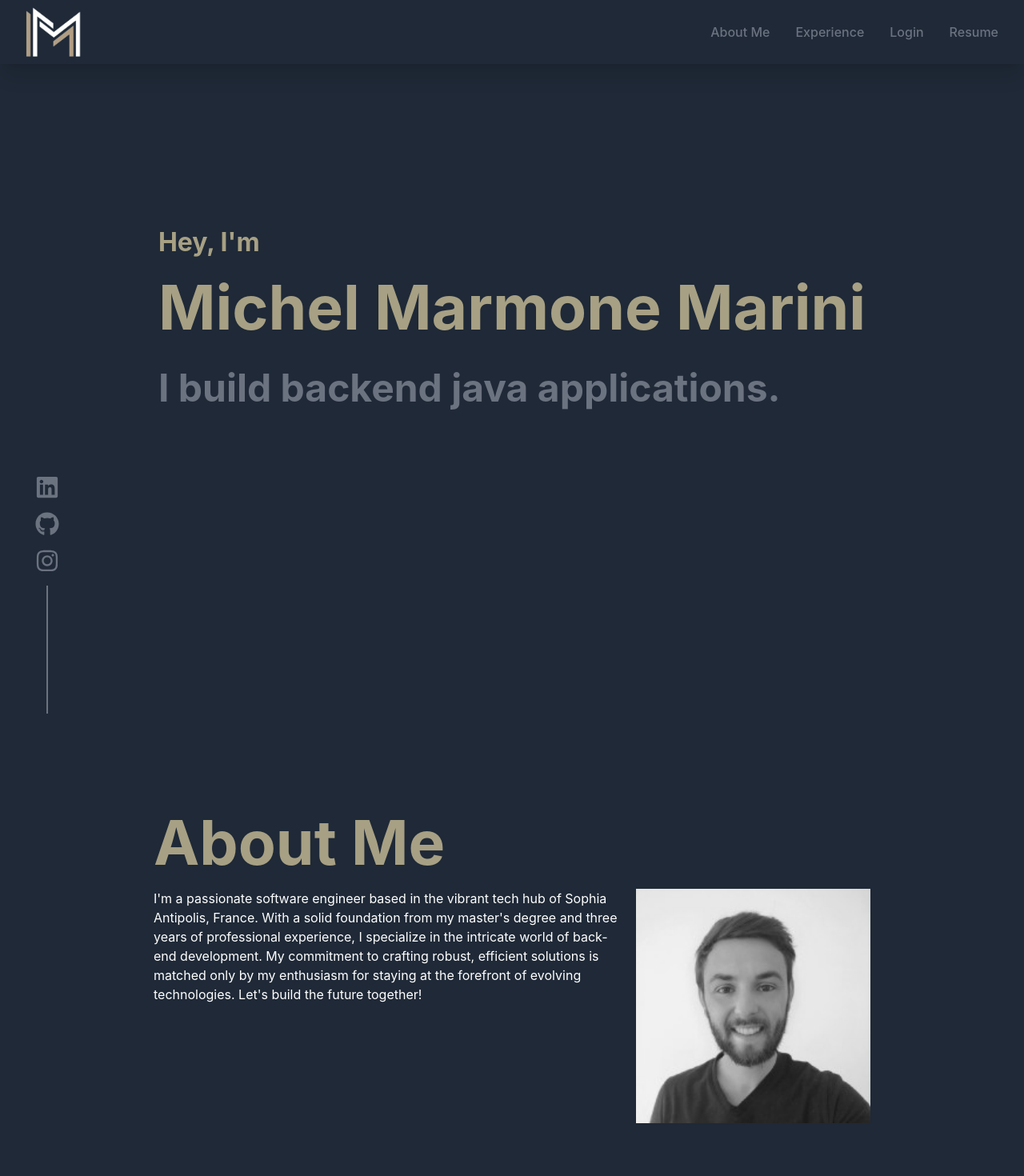
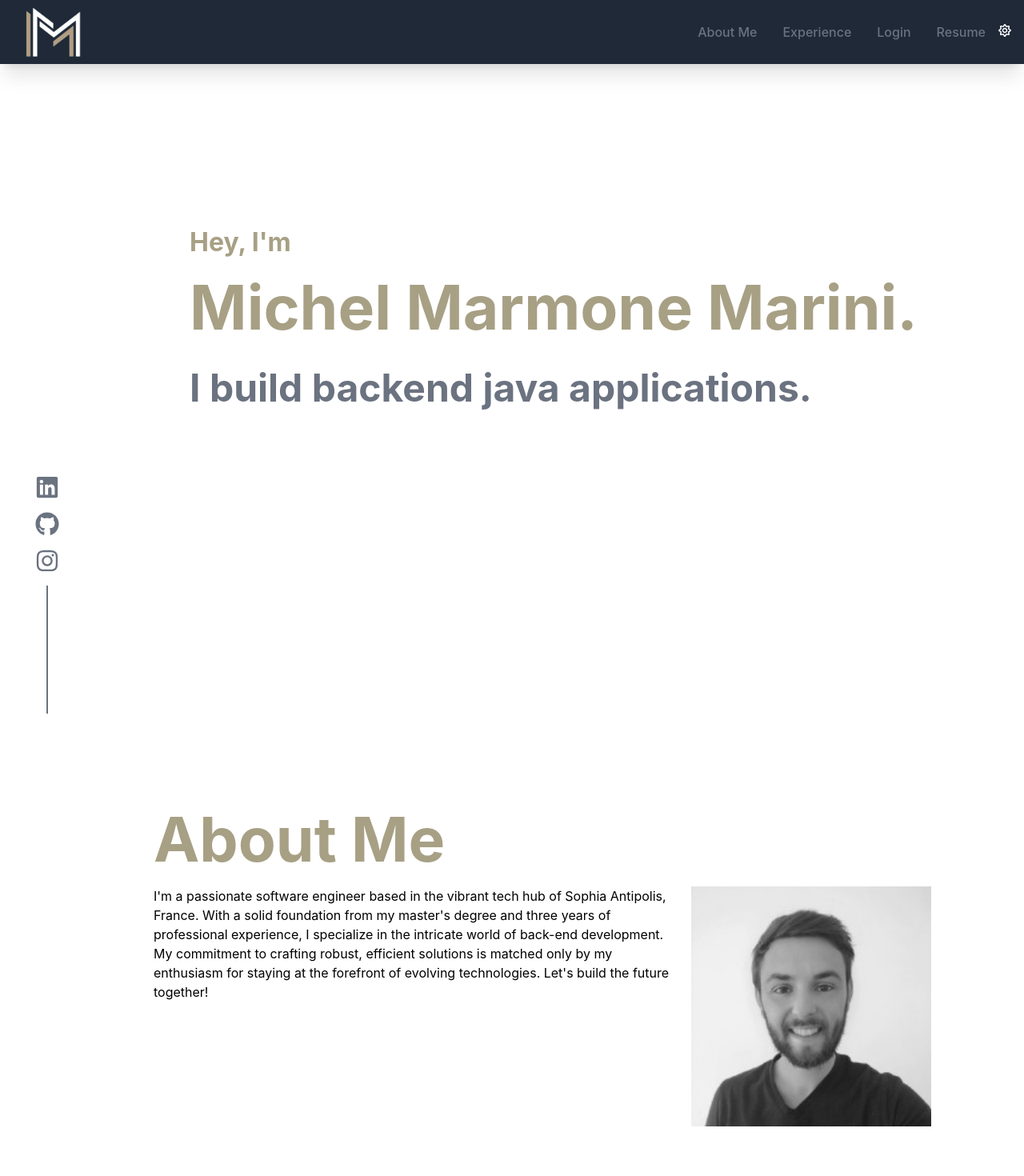
Before and after one commit to MMarmone/portfolio, a Next.js app: page / in a window 1280 px wide. Shown: the top 1470 px of the page at 80% size. Built offline with nearby package versions, Linux system fonts and the light colour scheme.

Commit message:
add white mode

```diff
--- /dev/null
+++ b/components/DarkModeToggle.js
@@ -0,0 +1,31 @@
+import { useState, useEffect } from 'react';
+import { FaRegSun, FaRegMoon } from "react-icons/fa";
+
+const DarkModeToggle = () => {
+  const [darkMode, setDarkMode] = useState(false);
+
+  const toggleDarkMode = () => {
+    setDarkMode(!darkMode);
+  };
+
+  useEffect(() => {
+    if (darkMode) {
+      document.documentElement.classList.add('dark');
+      localStorage.setItem('color-theme', 'dark');
+    } else {
+      document.documentElement.classList.remove('dark');
+      localStorage.setItem('color-theme', 'light');
+    }
+  }, [darkMode]);
+
+  return (
+    <button
+      className={`bg-gray-800 text-white ${darkMode ? 'bg-opacity-50' : 'bg-opacity-100'}`}
+      onClick={toggleDarkMode}
+    >
+      {darkMode ? <FaRegMoon/> : <FaRegSun/>}
+    </button>
+  );
+};
+
+export default DarkModeToggle;
--- a/components/Navbar.js
+++ b/components/Navbar.js
@@ -2,6 +2,7 @@ import Link from "next/link";
 import React, { useState } from "react";
 import { FaBars, FaTimes } from "react-icons/fa";
 import Image from 'next/image'
+import DarkModeToggle from "./DarkModeToggle";
 
 const Navbar = () => {
     const [nav, setNav] = useState(false);
@@ -58,6 +59,7 @@ const Navbar = () => {
             <Link href={link}>{name}</Link>
           </li>
         ))}
+        <li><DarkModeToggle /></li>
       </ul>
 
       <div
@@ -79,6 +81,7 @@ const Navbar = () => {
               </Link>
             </li>
           ))}
+          <li><DarkModeToggle /></li>
         </ul>
       )}
     </header>
--- a/components/content/AboutMe.js
+++ b/components/content/AboutMe.js
@@ -8,11 +8,11 @@ const AboutMe = () => {
     return <section id="aboutMe">
         <div className='content-div'>
             <h1 className="w-full">About Me</h1>
-            <div class="grid grid-cols-3 gap-2">
-                <div class="col-span-2">
+            <div className="grid grid-cols-3 gap-2">
+                <div className="col-span-2">
                     I'm a passionate software engineer based in the vibrant tech hub of Sophia Antipolis, France. With a solid foundation from my master's degree and three years of professional experience, I specialize in the intricate world of back-end development. My commitment to crafting robust, efficient solutions is matched only by my enthusiasm for staying at the forefront of evolving technologies. Let's build the future together!
                 </div>
-                <div class="col-start-3">
+                <div className="col-start-3">
                     <Image
                         className={`hover:scale-105 hover:text-white transition duration-300 ${isHovered ? 'filter-none' : 'grayscale'}`}
                         src="/pp.jpeg"
--- a/components/content/Experience.js
+++ b/components/content/Experience.js
@@ -0,0 +1,11 @@
+import React from 'react';
+
+const Experience = () => {
+    return <section id="experience">
+        <div className='content-div'>
+            test
+        </div>
+    </section>
+}
+
+export default Experience;
--- a/components/content/Introduction.js
+++ b/components/content/Introduction.js
@@ -8,7 +8,7 @@ const Introduction = () => {
                     Hey, I'm
                 </h3>
                 <h1 className='font-bold typing-text'  style={{'color' :'#a7a084'}}>
-                Michel Marmone Marini
+                Michel Marmone Marini.
                 </h1>
                 <h2 className='font-bold text-gray-500'>
                     I build backend java applications.
--- a/pages/index.js
+++ b/pages/index.js
@@ -1,7 +1,7 @@
 import Head from 'next/head';
 import Layout from '../components/Layout';
-import Image from 'next/image'
 import AboutMe from '../components/content/AboutMe';
+import Experience from '../components/content/Experience';
 import Introduction from '../components/content/Introduction';
 
 export default function Home() {
@@ -16,10 +16,11 @@ export default function Home() {
       </Head>
       <div >
         <Layout>
-          <main className="flex-grow bg-gray-800 main ">
+          <main className="flex-grow dark:bg-gray-800 main ">
             <div>
               <Introduction/>
               <AboutMe/>
+              <Experience/>
             </div>
           </main>
         </Layout>
--- a/styles/global.css
+++ b/styles/global.css
@@ -59,7 +59,7 @@ h3 {
 }
 
 section {
-  @apply flex justify-center text-white h-screen w-full
+  @apply flex justify-center items-center dark:text-white h-screen w-full mx-auto
 }
 
 .content-div{
@@ -85,5 +85,7 @@ section {
 
 /* Styles pour les écrans de taille "xl" (1201px) et au-dessus */
 @media only screen and (min-width: 1201px) {
-
+  section{
+    width: 1000px;
+  }
 }
--- a/tailwind.config.js
+++ b/tailwind.config.js
@@ -1,5 +1,6 @@
 /** @type {import('tailwindcss').Config} */
 module.exports = {
+  darkMode: 'class',
   content: [
     "./app/**/*.{js,ts,jsx,tsx,mdx}",
     "./pages/**/*.{js,ts,jsx,tsx,mdx}",
@@ -9,7 +10,17 @@ module.exports = {
     "./src/**/*.{js,ts,jsx,tsx,mdx}",
   ],
   theme: {
-    extend: {},
+    extend: {
+      colors: {
+        dark: '#1a1a1a',
+      },
+    },
   },
   plugins: [],
+  variants: {
+    extend: {
+      backgroundColor: ['checked'],
+      borderColor: ['checked'],
+    },
+  }
 }
```
Also changed, not shown: styles/typingAnimation.css (indentation only).
